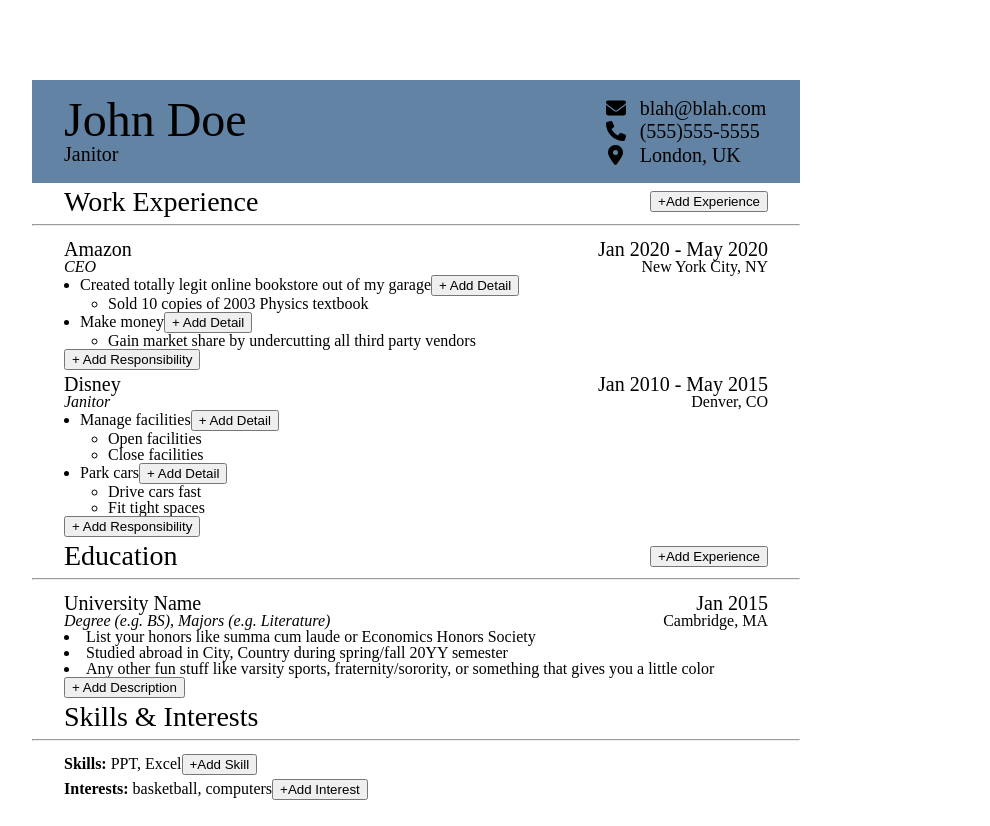
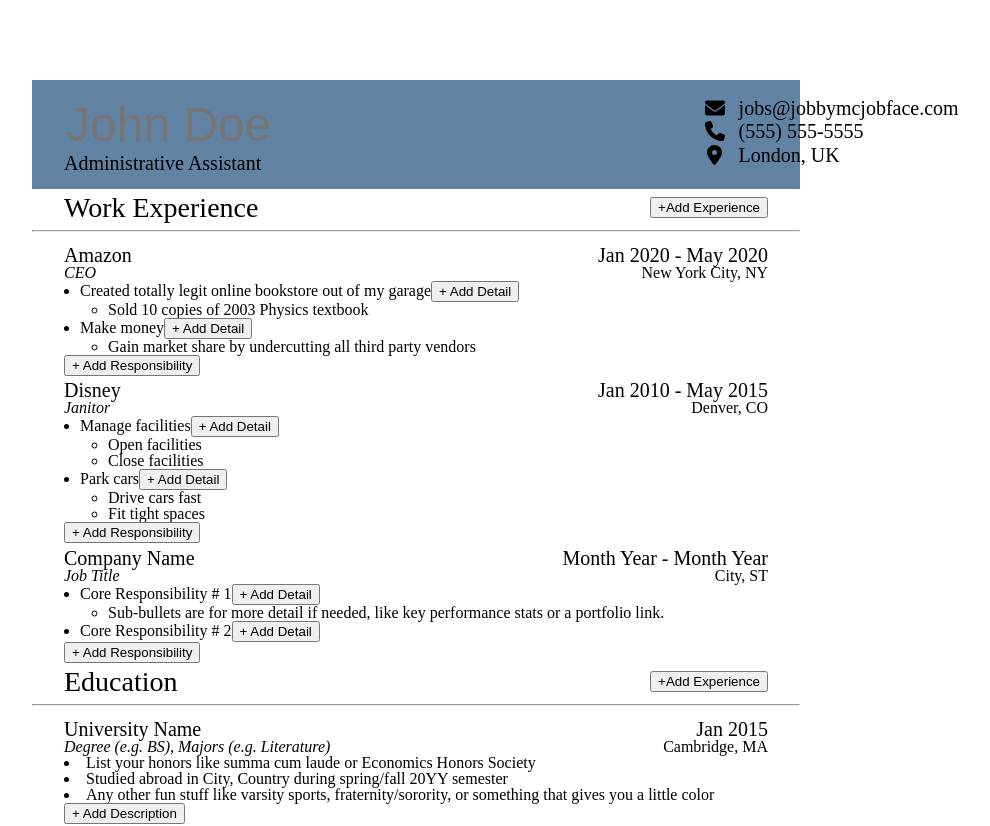
Before and after one commit to bchung54/cv-project, a React (Create React App) app: page / in a window 1280 px wide. Shown: the top 826 px of the page, without its empty margins (224-1214 px from the left). Built offline with nearby package versions, Linux system fonts and the light colour scheme.

Commit message:
Switch state to App component

```diff
--- a/src/App.css
+++ b/src/App.css
@@ -1,3 +1,7 @@
+:root {
+	--header-color: rgb(98, 131, 163);
+}
+
 .App {
 	margin: 5rem 20vw;
 }
@@ -6,7 +10,7 @@ header {
 	display: flex;
 	justify-content: space-between;
 	padding: 1rem 2rem;
-	background-color: rgb(98, 131, 163);
+	background-color: var(--header-color);
 }
 
 /* Name and Current Job Title */
@@ -64,6 +68,16 @@ section > *:not(hr) {
 	margin-left: 1.75rem;
 }
 
+/* .new-exp-block {
+	display: none;
+} */
+
+input {
+	border: 0;
+	outline: 0;
+	background-color: var(--header-color);
+}
+
 h2 {
   display: inline-block;
 	font-size: 1.75rem;
--- a/src/App.js
+++ b/src/App.js
@@ -4,112 +4,26 @@ import Header from './components/Header';
 import Section, { Personal } from './components/Section';
 
 class App extends Component {
+	constructor(props) {
+		super(props);
+
+		this.state = {
+			contact: this.props.applicant.contact,
+			experience: this.props.applicant.experience,
+			personals: this.props.applicant.personals
+		};
+	}
 	render() {
-		const workExp = [
-			{
-				placeName: 'Disney',
-				subTitle: 'Janitor',
-				timePeriod: {
-					from: {
-						month: 'Jan',
-						year: 2010
-					},
-					to: {
-						month: 'May',
-						year: 2015
-					}
-				},
-				location: {
-					city: 'Denver',
-					state: 'CO'
-				},
-				items: [
-					{
-						text: 'Manage facilities',
-						subItems: ['Open facilities', 'Close facilities']
-					},
-					{
-						text: 'Park cars',
-						subItems: ['Drive cars fast', 'Fit tight spaces']
-					}
-				]
-			},
-			{
-				placeName: 'Amazon',
-				subTitle: 'CEO',
-				timePeriod: {
-					from: {
-						month: 'Jan',
-						year: 2020
-					},
-					to: {
-						month: 'May',
-						year: 2020
-					}
-				},
-				location: {
-					city: 'New York City',
-					state: 'NY'
-				},
-				items: [
-					{
-						text: 'Created totally legit online bookstore out of my garage',
-						subItems: ['Sold 10 copies of 2003 Physics textbook']
-					},
-					{
-						text: 'Make money',
-						subItems: ['Gain market share by undercutting all third party vendors']
-					}
-				]
-			}
-		];
-
-		const eduExp = [
-			{
-				placeName: 'University Name',
-				subTitle: 'Degree (e.g. BS), Majors (e.g. Literature)',
-				timePeriod: {
-					from: {
-						month: 'Jan',
-						year: 2015
-					},
-					to: {
-						month: 'Jan',
-						year: 2015
-					}
-				},
-				location: {
-					city: 'Cambridge',
-					state: 'MA'
-				},
-				items: [
-					{
-						text: 'List your honors like summa cum laude or Economics Honors Society'
-					},
-					{
-						text: 'Studied abroad in City, Country during spring/fall 20YY semester'
-					},
-					{
-						text: 'Any other fun stuff like varsity sports, fraternity/sorority, or something that gives you a little color'
-					}
-				]
-			}
-		];
+		const { contact, experience, personals } = this.state;
 		return (
 			<div className="App">
-				<Header
-					name="John Doe"
-					currTitle="Janitor"
-					email="blah@blah.com"
-					phone="(555)555-5555"
-					location="London, UK"
-				/>
-				<Section title="Work Experience" experiences={workExp} />
-				<Section title="Education" experiences={eduExp} />
+				<Header contact={contact} />
+				<Section title="Work Experience" experience={experience.work} />
+				<Section title="Education" experience={experience.education} />
 				<Personal
 					title="Skills & Interests"
-					skills={['PPT', 'Excel']}
-					interests={['basketball', 'computers']}
+					skills={personals.skills}
+					interests={personals.interests}
 				/>
 			</div>
 		);
--- a/src/components/ExperienceBlock.js
+++ b/src/components/ExperienceBlock.js
@@ -41,7 +41,7 @@ class HeadingRight extends Component {
 	render() {
 		const { timePeriod, location } = this.props;
 		const { from, to } = timePeriod;
-		if (to.year === from.year && to.month === from.month) {
+		if (to.year === from.year && to.month === from.month && typeof to.year === 'number') {
 			return (
 				<div className="heading-right">
 					<TimeStamp timePeriod={timePeriod} />
@@ -88,7 +88,12 @@ class ExperienceBlock extends Component {
 					/>
 					<ul className="desc-item">
 						{items.map((element) => (
-							<LineItem text={element.text} subItems={element.subItems} key={uniqid()} />
+							<LineItem
+								text={element.text}
+								subItems={element.subItems}
+								type={label}
+								key={uniqid()}
+							/>
 						))}
 					</ul>
 					<AddButton text="+ Add Responsibility" />
@@ -105,7 +110,7 @@ class ExperienceBlock extends Component {
 				/>
 				<div>
 					{items.map((element) => (
-						<LineItem text={element.text} subItems={element.subItems} key={uniqid()} />
+						<LineItem text={element.text} subItems={element.subItems} type={label} key={uniqid()} />
 					))}
 				</div>
 				<AddButton text="+ Add Description" />
--- a/src/components/Header.js
+++ b/src/components/Header.js
@@ -30,22 +30,17 @@ class ContactInfo extends Component {
 class Header extends Component {
 	constructor(props) {
 		super(props);
+		this.handleEdit = this.handleEdit.bind(this);
+	}
+	handleEdit() {}
 
-		this.state = {
-			name: this.props.name,
-			currTitle: this.props.currTitle,
-			email: this.props.email,
-			phone: this.props.phone,
-			location: this.props.location
-		};
-	}
 	render() {
-		const { name, currTitle, email, phone, location } = this.state;
+		const { name, currTitle, email, phone, location } = this.props.contact;
 
 		return (
 			<header>
 				<div className="header-main">
-					<h1 className="header-name">{name}</h1>
+					<input type="text" className="header-name" placeholder={name} />
 					<h3 className="header-title">{currTitle}</h3>
 				</div>
 				<div className="header-side">
--- a/src/components/LineItem.js
+++ b/src/components/LineItem.js
@@ -19,7 +19,14 @@ class SubItemList extends Component {
 
 class LineItem extends Component {
 	render() {
-		const { text, subItems } = this.props;
+		const { text, subItems, type } = this.props;
+		if (type !== 'work-exp') {
+			return (
+				<li className="line-item">
+					<span className="line-text">{text}</span>
+				</li>
+			);
+		}
 		if (subItems) {
 			return (
 				<li className="line-item">
@@ -29,7 +36,12 @@ class LineItem extends Component {
 				</li>
 			);
 		}
-		return <li className="line-item">{text}</li>;
+		return (
+			<li className="line-item">
+				<span className="line-text">{text}</span>
+				<AddButton text="+ Add Detail" />
+			</li>
+		);
 	}
 }
 
--- a/src/components/Section.js
+++ b/src/components/Section.js
@@ -1,18 +1,10 @@
 import React, { Component } from 'react';
 import ExperienceBlock from './ExperienceBlock';
+import uniqid from 'uniqid';
 
 export class Personal extends Component {
-	constructor(props) {
-		super(props);
-
-		this.state = {
-			title: this.props.title,
-			skills: this.props.skills,
-			interests: this.props.interests
-		};
-	}
 	render() {
-		const { title, skills, interests } = this.state;
+		const { title, skills, interests } = this.props;
 		return (
 			<section>
 				<h2>{title}</h2>
@@ -37,21 +29,42 @@ export class Personal extends Component {
 }
 
 class Section extends Component {
-	constructor(props) {
-		super(props);
-
-		this.state = {
-			experiences: this.props.experiences
-		};
-	}
 	handleAddExp() {
 		this.setState();
 	}
 
+	handleAddForm() {}
+
 	render() {
-		const { title } = this.props;
-		const { experiences } = this.state;
-		experiences.sort((a, b) => b.timePeriod.to.year - a.timePeriod.to.year);
+		const { title, experience } = this.props;
+		experience.sort((a, b) => b.timePeriod.to.year - a.timePeriod.to.year);
+		const timePlaceholder = {
+			from: {
+				month: 'Month',
+				year: 'Year'
+			},
+			to: {
+				month: 'Month',
+				year: 'Year'
+			}
+		};
+		const locationPlaceholder = {
+			city: 'City',
+			state: 'ST'
+		};
+		const itemsPlaceholder = [
+			{
+				text: 'Core Responsibility # 1',
+				subItems: [
+					'Sub-bullets are for more detail if needed, like key performance stats or a portfolio link.'
+				]
+			},
+			{ text: 'Core Responsibility # 2' }
+		];
+		let idPlaceholder = 'add-edu-block';
+		if (title === 'Work Experience') {
+			idPlaceholder = 'add-work-block';
+		}
 		return (
 			<section>
 				<div className="section-heading">
@@ -61,7 +74,7 @@ class Section extends Component {
 					</span>
 				</div>
 				<hr />
-				{experiences.map((element, id) => {
+				{experience.map((element) => {
 					return (
 						<ExperienceBlock
 							placeName={element.placeName}
@@ -70,10 +83,21 @@ class Section extends Component {
 							location={element.location}
 							items={element.items}
 							label={title === 'Work Experience' ? 'work-exp' : 'edu-exp'}
-							key={id}
+							key={uniqid()}
 						/>
 					);
 				})}
+				<div className="new-exp-block" id={idPlaceholder}>
+					<ExperienceBlock
+						placeName="Company Name"
+						subTitle="Job Title"
+						timePeriod={timePlaceholder}
+						location={locationPlaceholder}
+						items={itemsPlaceholder}
+						label={title === 'Work Experience' ? 'work-exp' : 'edu-exp'}
+						key={idPlaceholder}
+					/>
+				</div>
 			</section>
 		);
 	}
--- a/src/index.js
+++ b/src/index.js
@@ -3,9 +3,114 @@ import ReactDOM from 'react-dom/client';
 import './index.css';
 import App from './App';
 
+const APPLICANT = {
+	contact: {
+		name: 'John Doe',
+		currTitle: 'Administrative Assistant',
+		email: 'jobs@jobbymcjobface.com',
+		phone: '(555) 555-5555',
+		location: 'London, UK'
+	},
+	experience: {
+		work: [
+			{
+				placeName: 'Disney',
+				subTitle: 'Janitor',
+				timePeriod: {
+					from: {
+						month: 'Jan',
+						year: 2010
+					},
+					to: {
+						month: 'May',
+						year: 2015
+					}
+				},
+				location: {
+					city: 'Denver',
+					state: 'CO'
+				},
+				items: [
+					{
+						text: 'Manage facilities',
+						subItems: ['Open facilities', 'Close facilities']
+					},
+					{
+						text: 'Park cars',
+						subItems: ['Drive cars fast', 'Fit tight spaces']
+					}
+				]
+			},
+			{
+				placeName: 'Amazon',
+				subTitle: 'CEO',
+				timePeriod: {
+					from: {
+						month: 'Jan',
+						year: 2020
+					},
+					to: {
+						month: 'May',
+						year: 2020
+					}
+				},
+				location: {
+					city: 'New York City',
+					state: 'NY'
+				},
+				items: [
+					{
+						text: 'Created totally legit online bookstore out of my garage',
+						subItems: ['Sold 10 copies of 2003 Physics textbook']
+					},
+					{
+						text: 'Make money',
+						subItems: ['Gain market share by undercutting all third party vendors']
+					}
+				]
+			}
+		],
+		education: [
+			{
+				placeName: 'University Name',
+				subTitle: 'Degree (e.g. BS), Majors (e.g. Literature)',
+				timePeriod: {
+					from: {
+						month: 'Jan',
+						year: 2015
+					},
+					to: {
+						month: 'Jan',
+						year: 2015
+					}
+				},
+				location: {
+					city: 'Cambridge',
+					state: 'MA'
+				},
+				items: [
+					{
+						text: 'List your honors like summa cum laude or Economics Honors Society'
+					},
+					{
+						text: 'Studied abroad in City, Country during spring/fall 20YY semester'
+					},
+					{
+						text: 'Any other fun stuff like varsity sports, fraternity/sorority, or something that gives you a little color'
+					}
+				]
+			}
+		]
+	},
+	personals: {
+		skills: ['PPT', 'Excel'],
+		interests: ['basketball', 'computers']
+	}
+};
+
 const root = ReactDOM.createRoot(document.getElementById('root'));
 root.render(
 	<React.StrictMode>
-		<App />
+		<App applicant={APPLICANT} />
 	</React.StrictMode>
 );
```
